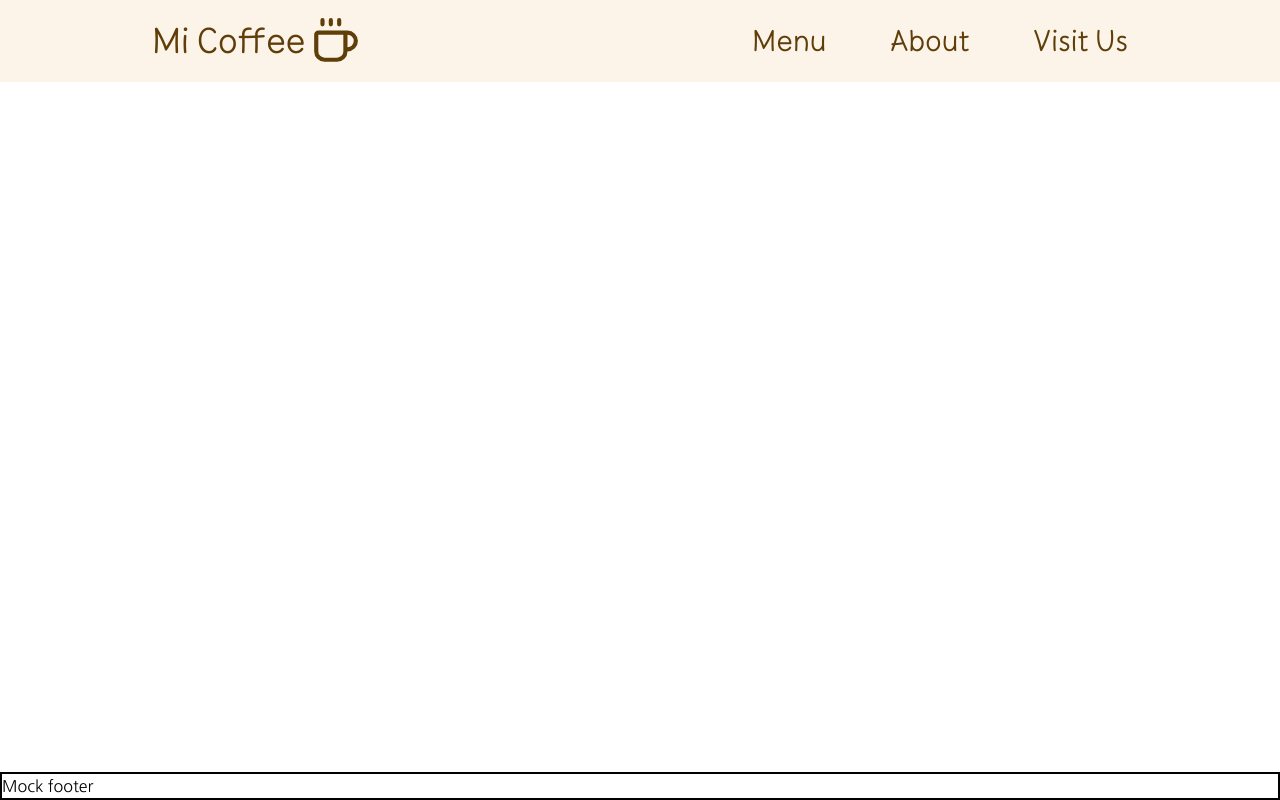
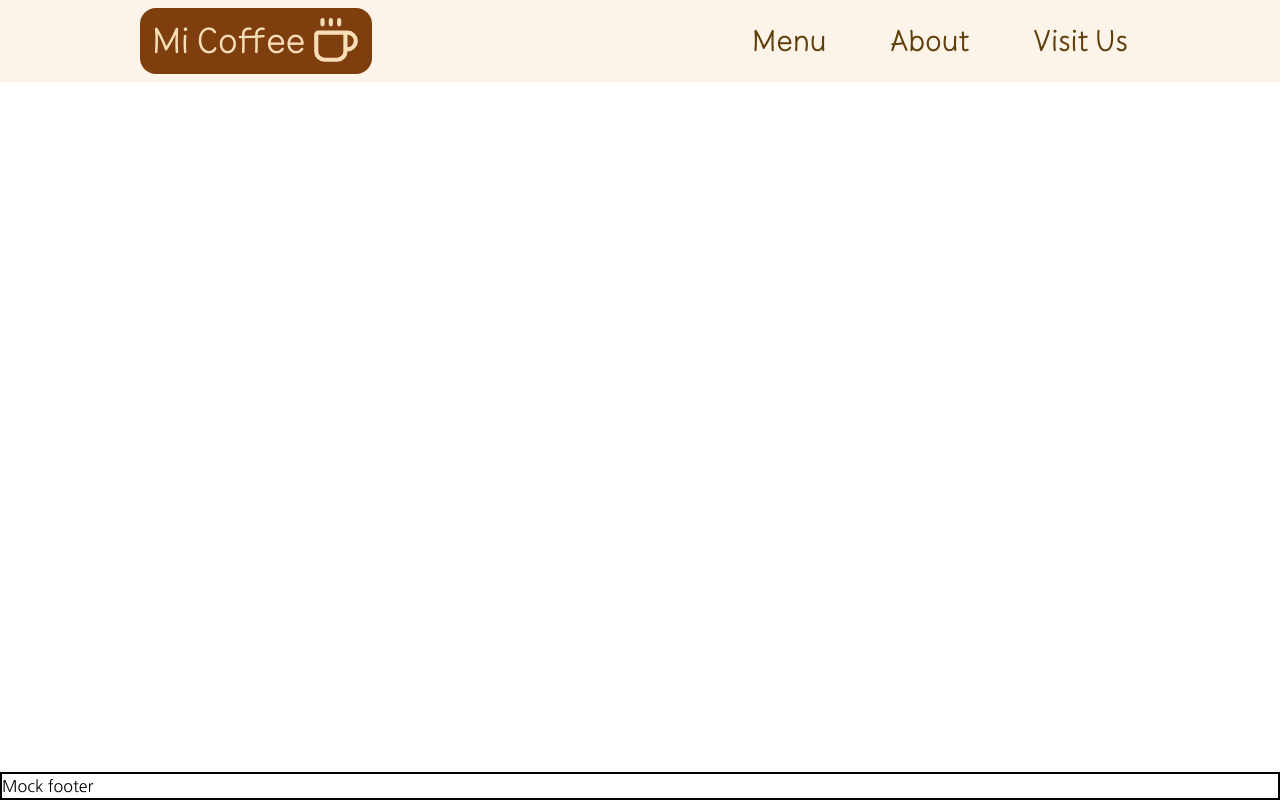
Before and after one commit to maninder56/web-development, a Next.js app in the folder frontend/coffee-shop/: page / in a window 1280 px wide. Built offline with nearby package versions, Linux system fonts and the light colour scheme.

Commit message:
active link is stylised to show on which page user is on

```diff
--- a/frontend/coffee-shop/src/app/globals.css
+++ b/frontend/coffee-shop/src/app/globals.css
@@ -4,8 +4,8 @@
 
 }
 
-/*
-* {
+
+/* * {
   border: solid 1px red;
 } */
 
--- a/frontend/coffee-shop/src/app/layout.tsx
+++ b/frontend/coffee-shop/src/app/layout.tsx
@@ -1,3 +1,4 @@
+
 import type { Metadata } from "next";
 import "./globals.css";
 import "@/styles/variables.css";
--- a/frontend/coffee-shop/src/components/navigation.tsx
+++ b/frontend/coffee-shop/src/components/navigation.tsx
@@ -1,62 +1,62 @@
+'use client'
+
 import '@/styles/variables.css';
 import { WebsitePages } from '@/types/global';
 import Link from 'next/link';
+import { usePathname } from 'next/navigation';
 
 export default function Navigation() {
+    const pathName = usePathname();
 
     const homePage: WebsitePages = '/';
-    const menuPage: WebsitePages = '/menu';
-    const aboutPage: WebsitePages = '/about';
-    const visitusPage: WebsitePages = '/visitus';
+
+    const pages:{ number: number, name:string, link: WebsitePages }[] = [
+        { number:1, name: 'Menu', link: '/menu' },
+        { number:2, name: 'About', link: '/about' },
+        { number:3, name: 'Visit Us', link: '/visitus'}
+    ];
+
+    const isHomePage = pathName === homePage;
 
     return (
         <nav className='min-h-20 flex justify-center bg-surface-background'>
             <div className='m-2 flex-1 flex justify-between max-w-250'>
                 <div className='mt-auto mb-auto'>
                     <Link href={homePage}
-                        className='
+                        className={`
                             flex m-auto
-                            text-4xl font-heading text-text-primary
+                            text-4xl font-heading
                             pl-3 pr-3 pt-2 pb-2 rounded-2xl
                             transition delay-100 ease-in
-                            hover:bg-surface-hover
-                        '
+                            ${!isHomePage ? 'hover:bg-surface-hover' : ''}
+                            ${isHomePage ? 'text-text-on-brand bg-surface-brand' : 'text-text-primary'}
+                        `}
                     >
                         <header className='mt-auto mb-auto mr-1'>Mi Coffee</header>
-                        <svg width="50" height="50" viewBox="0 0 24 24" fill="none" xmlns="http://www.w3.org/2000/svg">
-                            <path d="M10 2v2m4-2v2m2 4a1 1 0 0 1 1 1v8a4 4 0 0 1-4 4H7a4 4 0 0 1-4-4V9a1 1 0 0 1 1-1h14a4 4 0 1 1 0 8h-1M6 2v2"
-                                stroke="#603e0a" stroke-width="2" stroke-linecap="round" stroke-linejoin="round"/>
+                        <svg width='50' height='50' viewBox='0 0 24 24' fill='none' xmlns='http://www.w3.org/2000/svg'>
+                            <path d='M10 2v2m4-2v2m2 4a1 1 0 0 1 1 1v8a4 4 0 0 1-4 4H7a4 4 0 0 1-4-4V9a1 1 0 0 1 1-1h14a4 4 0 1 1 0 8h-1M6 2v2'
+                                className='transition delay-100 ease-in' stroke={isHomePage ? '#f7deb7' : '#603e0a'} strokeWidth='2' strokeLinecap='round' strokeLinejoin='round'/>
                         </svg>
                     </Link>
                 </div>
                 <ul className='max-w-100 flex-1 flex justify-between text-3xl font-heading text-text-primary'>
-                    <li className='mt-auto mb-auto'>
-                        <Link href={menuPage}
-                            className='
-                                pl-3 pr-3 pt-1 pb-1 rounded-2xl
-                                transition delay-100 ease-in
-                                hover:bg-surface-hover
-                            '
-                        >Menu</Link>
-                    </li>
-                    <li className='mt-auto mb-auto'>
-                        <Link href={aboutPage}
-                            className='
-                                pl-3 pr-3 pt-1 pb-1 rounded-2xl
-                                transition delay-100 ease-in
-                                hover:bg-surface-hover
-                            '
-                        >About</Link>
-                    </li>
-                    <li className='mt-auto mb-auto'>
-                        <Link href={visitusPage}
-                            className='
-                                pl-3 pr-3 pt-1 pb-1 rounded-2xl
-                                transition delay-100 ease-in
-                                hover:bg-surface-hover
-                            '
-                        >Visit Us</Link>
-                    </li>
+                    {
+                        pages.map((page) => {
+                            const active = pathName === page.link;
+                            return (
+                                <li key={page.name} className='flex mt-auto mb-auto'>
+                                    <Link href={page.link}
+                                        className={`
+                                            pl-3 pr-3 pt-1 pb-1 rounded-2xl
+                                            transition delay-100 ease-in
+                                            ${!active ? 'hover:bg-surface-hover': ''}
+                                            ${active ? 'text-text-on-brand bg-surface-brand' : ''}
+                                        `}
+                                    >{page.name}</Link>
+                                </li>
+                            )
+                        })
+                    }
                 </ul>
             </div>
         </nav>
```
